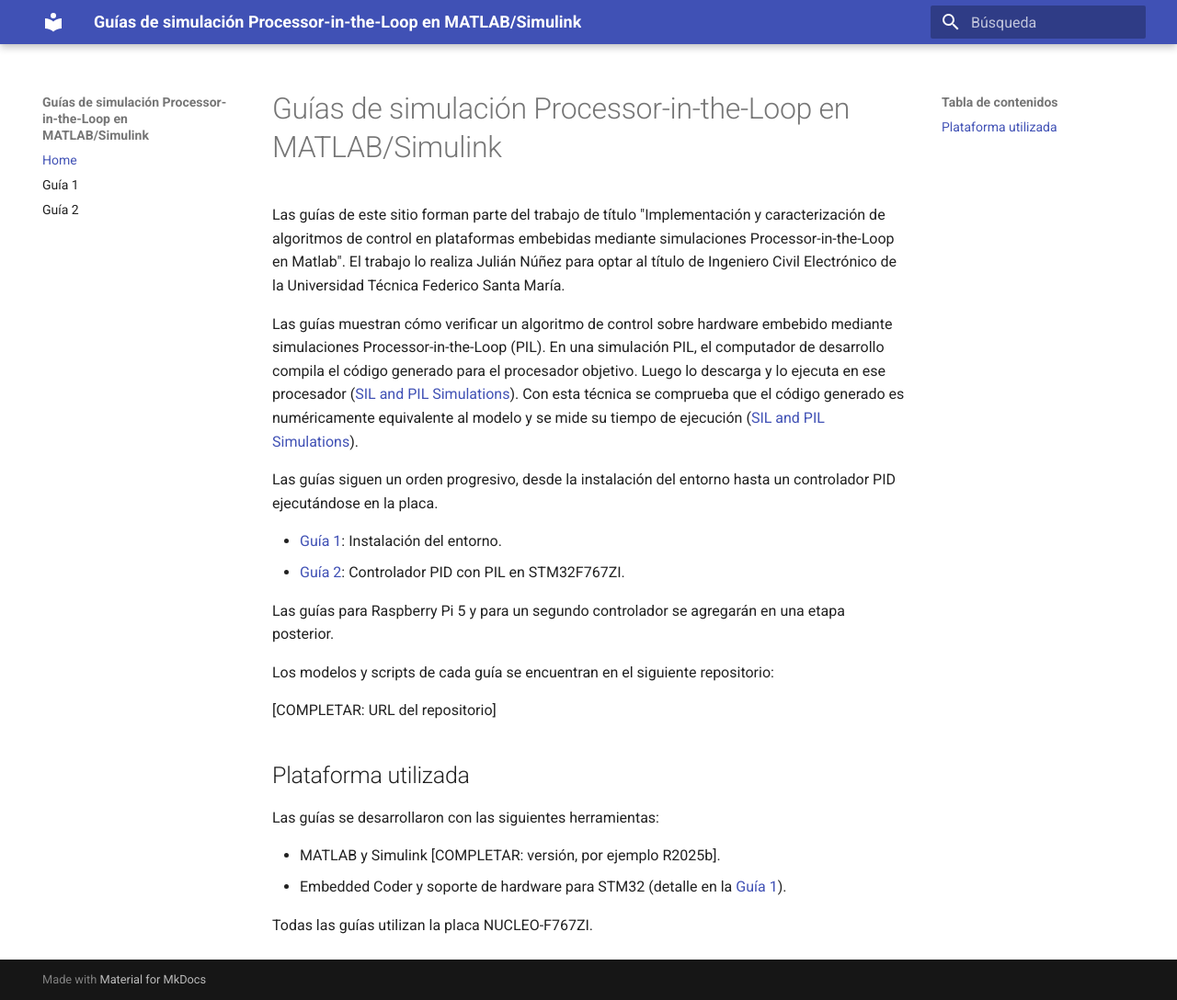
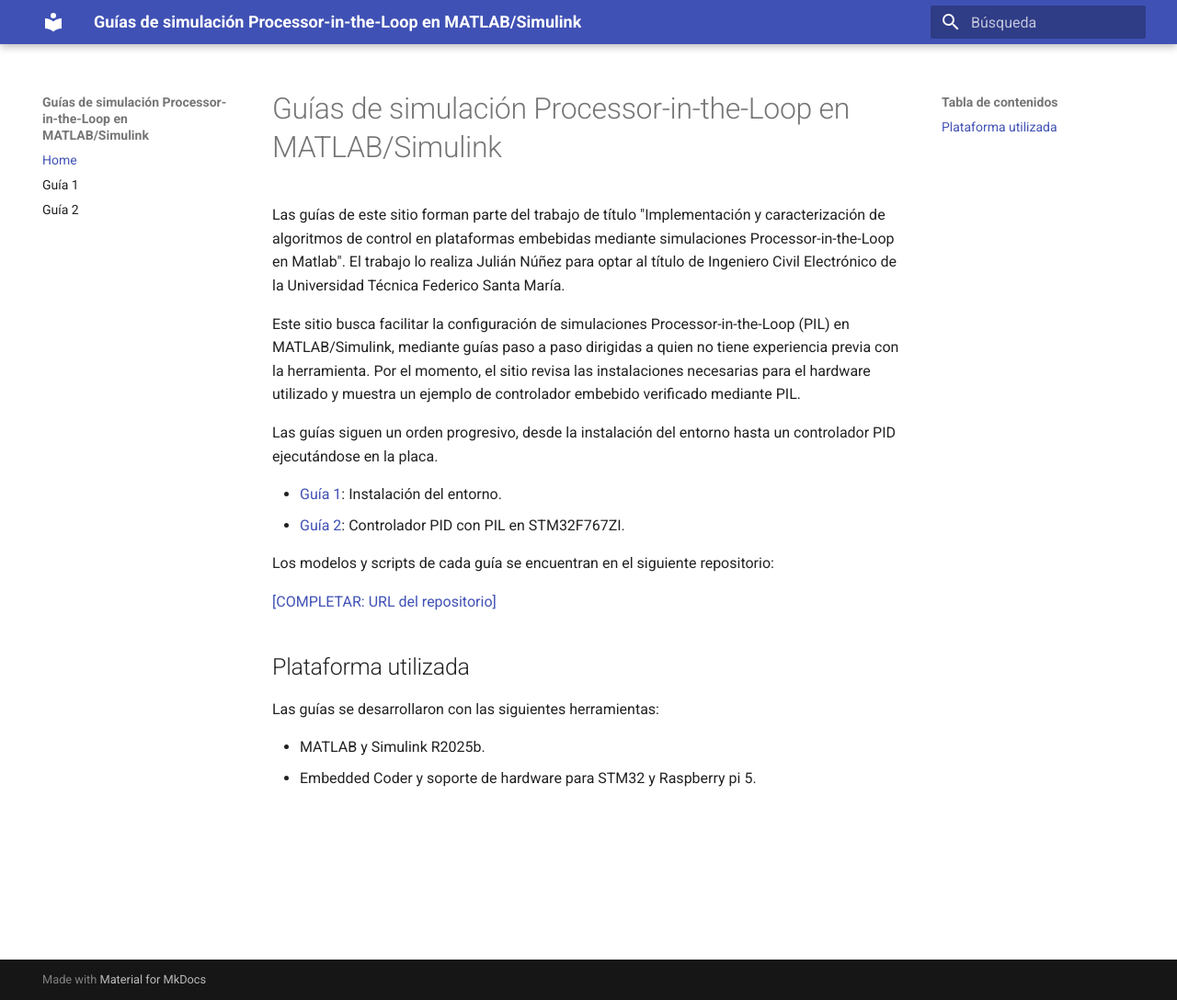
Before and after one commit to julianNT/Guia-uso-pil, an MkDocs documentation site: the page built from docs/index.md, in a window 1280 px wide and 1088 px high. Shown: the whole window at 92% size. Built offline with MkDocs 1.6.1 and Material for MkDocs 9.7.7, drawn with Linux system fonts in a browser that asks for light colours.

Commit message:
Primera Modificacion

```diff
--- a/docs/index.md
+++ b/docs/index.md
@@ -2,24 +2,21 @@
 
 Las guías de este sitio forman parte del trabajo de título "Implementación y caracterización de algoritmos de control en plataformas embebidas mediante simulaciones Processor-in-the-Loop en Matlab". El trabajo lo realiza Julián Núñez para optar al título de Ingeniero Civil Electrónico de la Universidad Técnica Federico Santa María.
 
-Las guías muestran cómo verificar un algoritmo de control sobre hardware embebido mediante simulaciones Processor-in-the-Loop (PIL). En una simulación PIL, el computador de desarrollo compila el código generado para el procesador objetivo. Luego lo descarga y lo ejecuta en ese procesador ([SIL and PIL Simulations](https://www.mathworks.com/help/ecoder/ug/about-sil-and-pil-simulations.html)). Con esta técnica se comprueba que el código generado es numéricamente equivalente al modelo y se mide su tiempo de ejecución ([SIL and PIL Simulations](https://www.mathworks.com/help/ecoder/ug/about-sil-and-pil-simulations.html)).
+Este sitio busca facilitar la configuración de simulaciones Processor-in-the-Loop (PIL) en MATLAB/Simulink, mediante guías paso a paso dirigidas a quien no tiene experiencia previa con la herramienta. Por el momento, el sitio revisa las instalaciones necesarias para el hardware utilizado y muestra un ejemplo de controlador embebido verificado mediante PIL.
 
 Las guías siguen un orden progresivo, desde la instalación del entorno hasta un controlador PID ejecutándose en la placa.
 
 - [Guía 1](Guia_1_Instalacion/Guia_1.md): Instalación del entorno.
 - [Guía 2](Guia_2_PID_STM32/Guia_2.md): Controlador PID con PIL en STM32F767ZI.
 
-Las guías para Raspberry Pi 5 y para un segundo controlador se agregarán en una etapa posterior.
 
 Los modelos y scripts de cada guía se encuentran en el siguiente repositorio:
 
-[COMPLETAR: URL del repositorio]
+[\[COMPLETAR: URL del repositorio\]](https://juliannt.github.io/Guia-uso-pil/)
 
 ## Plataforma utilizada
 
 Las guías se desarrollaron con las siguientes herramientas:
 
-- MATLAB y Simulink [COMPLETAR: versión, por ejemplo R2025b].
-- Embedded Coder y soporte de hardware para STM32 (detalle en la [Guía 1](Guia_1_Instalacion/Guia_1.md)).
-
-Todas las guías utilizan la placa NUCLEO-F767ZI.
+- MATLAB y Simulink R2025b.
+- Embedded Coder y soporte de hardware para STM32 y Raspberry pi 5.
```
